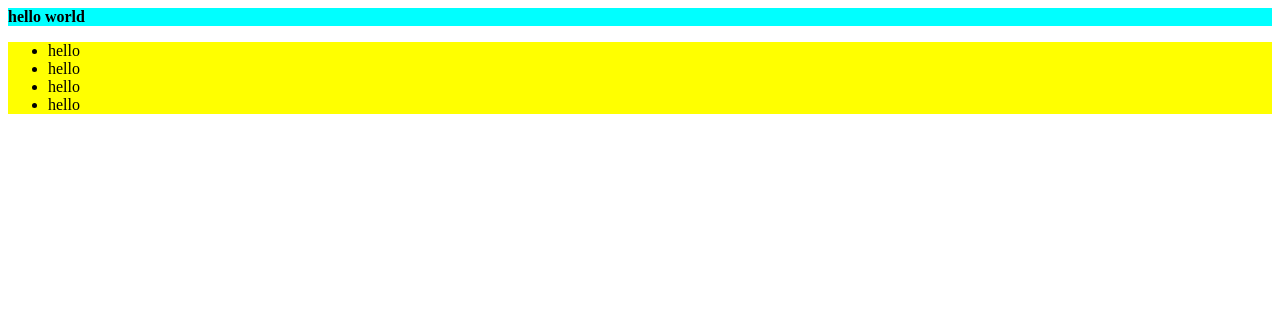
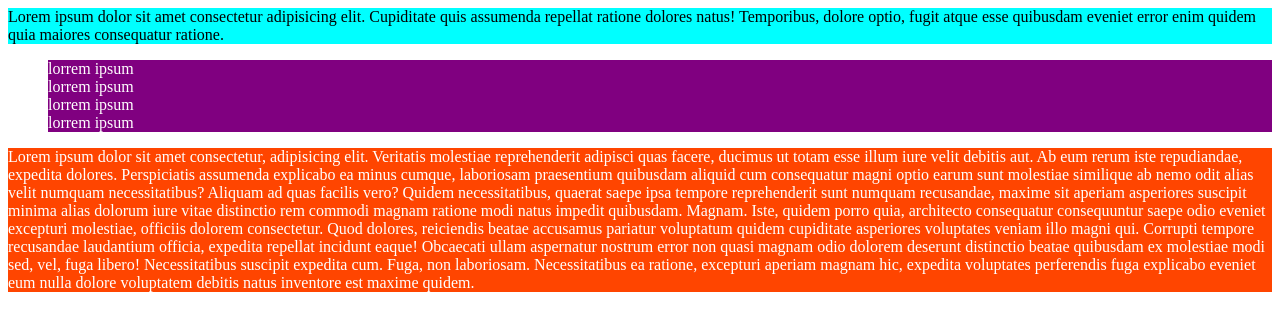
Before and after one commit to UsamaJaved35/Jquey-and-Ajax-Practice, a plain HTML site: page index.html in a window 1280 px wide. Drawn offline with nearby package versions, Linux system fonts and the light colour scheme.

Commit message:
using multiple selections and adding a class

```diff
--- a/index.html
+++ b/index.html
@@ -11,16 +11,23 @@
              Temporibus, dolore optio, fugit atque esse quibusdam eveniet error enim
               quidem quia maiores consequatur ratione.
         </div>
-<div class="list">
+<div >
     <ul>
-        <li> lorrem ipsum</li>
-        <li> lorrem ipsum</li>
-        <li> lorrem ipsum</li>
-        <li> lorrem ipsum</li>
+        <li class="class2"> lorrem ipsum</li>
+        <li class="class2"> lorrem ipsum</li>
+        <li class="class2"> lorrem ipsum</li>
+        <li class="class2"> lorrem ipsum</li>
     </ul>
 </div>
 
-
+<div class="class3">
+Lorem ipsum dolor sit amet consectetur, adipisicing elit. Veritatis molestiae reprehenderit adipisci quas facere, ducimus ut totam esse illum iure velit debitis aut. Ab eum rerum iste repudiandae, expedita dolores.
+Perspiciatis assumenda explicabo ea minus cumque, laboriosam praesentium quibusdam aliquid cum consequatur magni optio earum sunt molestiae similique ab nemo odit alias velit numquam necessitatibus? Aliquam ad quas facilis vero?
+Quidem necessitatibus, quaerat saepe ipsa tempore reprehenderit sunt numquam recusandae, maxime sit aperiam asperiores suscipit minima alias dolorum iure vitae distinctio rem commodi magnam ratione modi natus impedit quibusdam. Magnam.
+Iste, quidem porro quia, architecto consequatur consequuntur saepe odio eveniet excepturi molestiae, officiis dolorem consectetur. Quod dolores, reiciendis beatae accusamus pariatur voluptatum quidem cupiditate asperiores voluptates veniam illo magni qui.
+Corrupti tempore recusandae laudantium officia, expedita repellat incidunt eaque! Obcaecati ullam aspernatur nostrum error non quasi magnam odio dolorem deserunt distinctio beatae quibusdam ex molestiae modi sed, vel, fuga libero!
+Necessitatibus suscipit expedita cum. Fuga, non laboriosam. Necessitatibus ea ratione, excepturi aperiam magnam hic, expedita voluptates perferendis fuga explicabo eveniet eum nulla dolore voluptatem debitis natus inventore est maxime quidem.
+</div>
 
 
         <script src="https://ajax.googleapis.com/ajax/libs/jquery/3.6.0/jquery.min.js"></script>
--- a/script.js
+++ b/script.js
@@ -1,6 +1,7 @@
 $(document).ready(function (){
-    //changing container text
-    $("#container").html("<b>hello world</b>")
-    //
-    $("li").text("hello")
+    // //changing container html
+    // $("#container").html("<b>hello world</b>")
+    // //changing list items text
+    // $("li").text("hello")
+    $('.class2,.class3').addClass('highlight')
 });
--- a/style.css
+++ b/style.css
@@ -1,6 +1,15 @@
 #container{
     background-color: aqua;
 }
-.list{
+.class1{
     background-color: yellow;
 }
+.class2{
+    background-color:purple;
+}
+.class3{
+    background-color: orangered;
+}
+.highlight{
+    color: white;
+}
```
